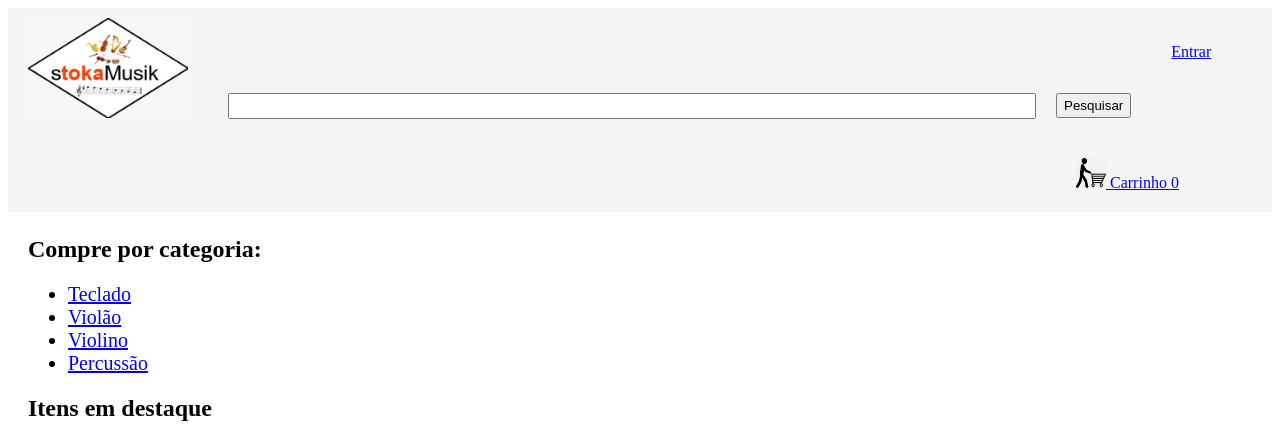
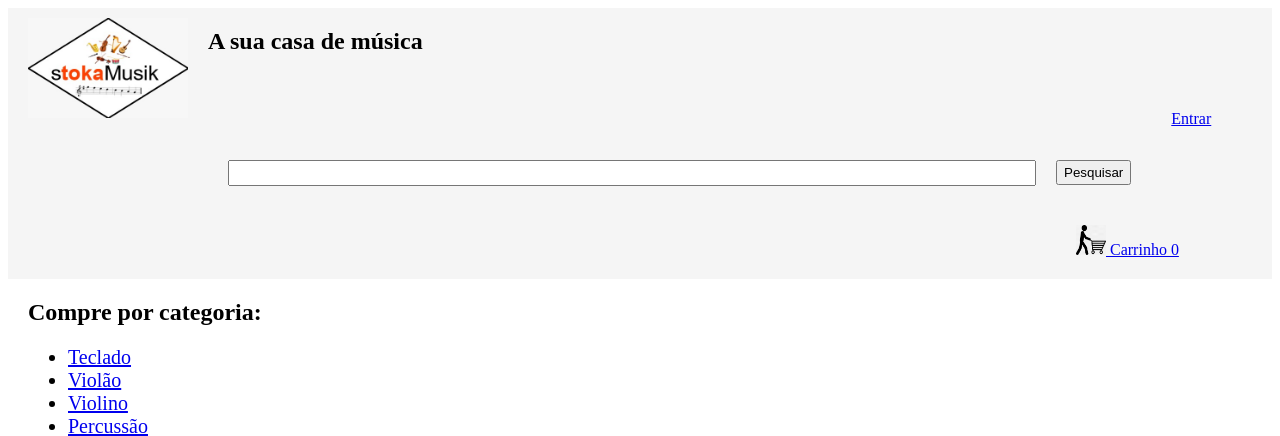
Before and after one commit to Grupo6-PI/Stokasimples_1, a Flask app: page / in a window 1280 px wide. Shown: the top 436 px of the page. Run offline with Flask 2, Linux system fonts and the light colour scheme; data comes from the database, SQL or seed files in the repository.

Commit message:
Update home.html

```diff
--- a/templates/home.html
+++ b/templates/home.html
@@ -25,6 +25,7 @@
 	<a href="/">
 		<img id="logo" src= {{ url_for('static', filename='images/stoka_logo.jpeg') }} />
 	</a>
+	<h2>A sua casa de música</h2>
 	<form>
 		<input id="searchBox" type="text" name="searchQuery">
 		<input id="searchButton" type="submit" value="Pesquisar">
```
